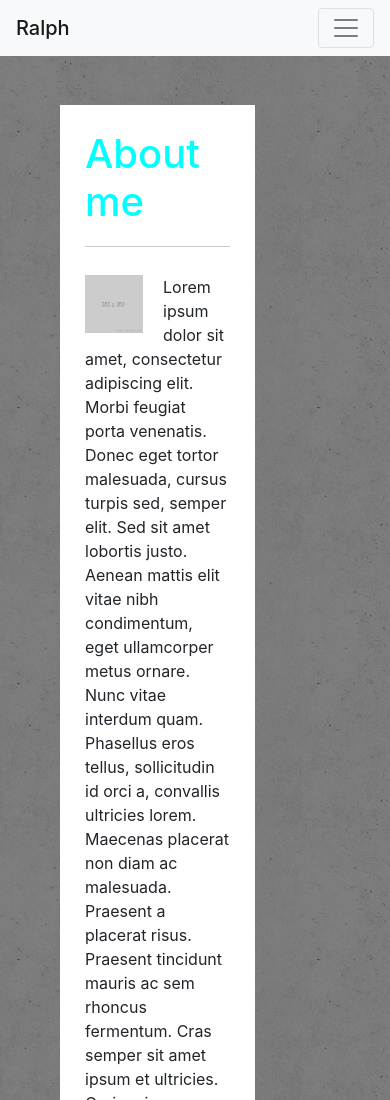
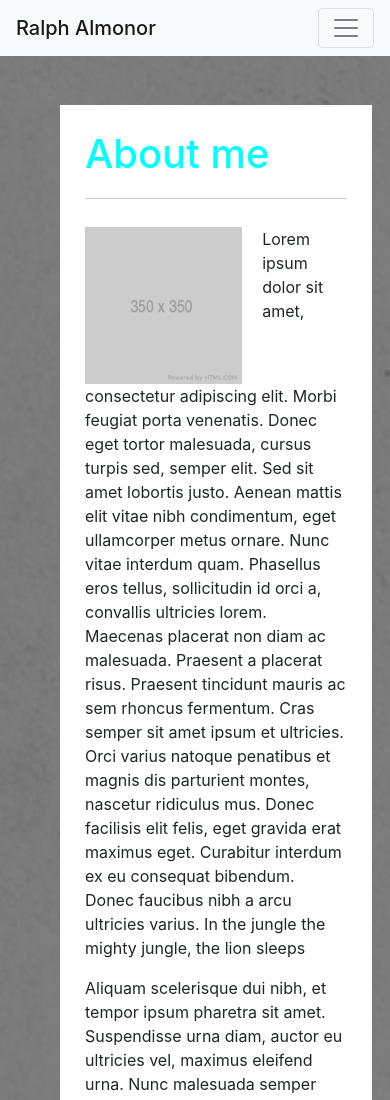
Before and after one commit to SimplyyRalph/Portfolio-1, a plain HTML site: page index.html in a window 390 px wide. Shown: the top 1100 px of the page. Drawn offline with nearby package versions, Linux system fonts and the light colour scheme.

Commit message:
Added media queries for index.html

```diff
--- a/index.html
+++ b/index.html
@@ -8,7 +8,7 @@
     <link rel="stylesheet" href="https://stackpath.bootstrapcdn.com/bootstrap/4.3.1/css/bootstrap.min.css"
         integrity="sha384-ggOyR0iXCbMQv3Xipma34MD+dH/1fQ784/j6cY/iJTQUOhcWr7x9JvoRxT2MZw1T" crossorigin="anonymous">
     <link rel="stylesheet" href="/styles.css/style.css">
-    <title>Document</title>
+    <title>Porfolio</title>
 </head>
 
 <body>
@@ -16,7 +16,7 @@
 
     <nav class="navbar navbar-expand-lg navbar-light bg-light">
 
-        <span class="navbar-brand mb-0 h1"> Ralph </span>
+        <span class="navbar-brand mb-0 h1"> Ralph Almonor </span>
 
         <button class="navbar-toggler" type="button" data-toggle="collapse" data-target="#navbarText"
             aria-controls="navbarText" aria-expanded="false" aria-label="Toggle navigation">
--- a/styles.css/style.css
+++ b/styles.css/style.css
@@ -1,6 +1,12 @@
 body {
   background-image: linear-gradient(rgba(0, 0, 0, 0.5), rgba(0, 0, 0, 0.5)),
     url("/styles.css/Images/background.png");
+
+  background-position: center center;
+  background-repeat: no-repeat;
+  background-attachment: fixed;
+  background-size: cover;
+  background-color: #464646;
 }
 
 h1 {
@@ -22,8 +28,34 @@ h1 {
   background-color: white;
   float: left;
   width: 50%;
+  height: auto;
   margin-left: 60px;
   margin-bottom: 25px;
   margin-top: 25px;
   padding: 25px;
 }
+
+/*
+
+Add a media query to make the picture look bigger while in a smaller screen
+
+Add a media query to change (.container) width to 80% for mobile viewing
+
+clean this up!
+*/
+
+@media only screen and (max-width: 800px) {
+.container {
+    width: 60%;
+}
+
+}
+/* For mobile screens */
+@media only screen and (max-width: 799px) {
+  .responsive {
+    width: 60%;
+  }
+  .container {
+    width: 80%;
+  }
+}
```
